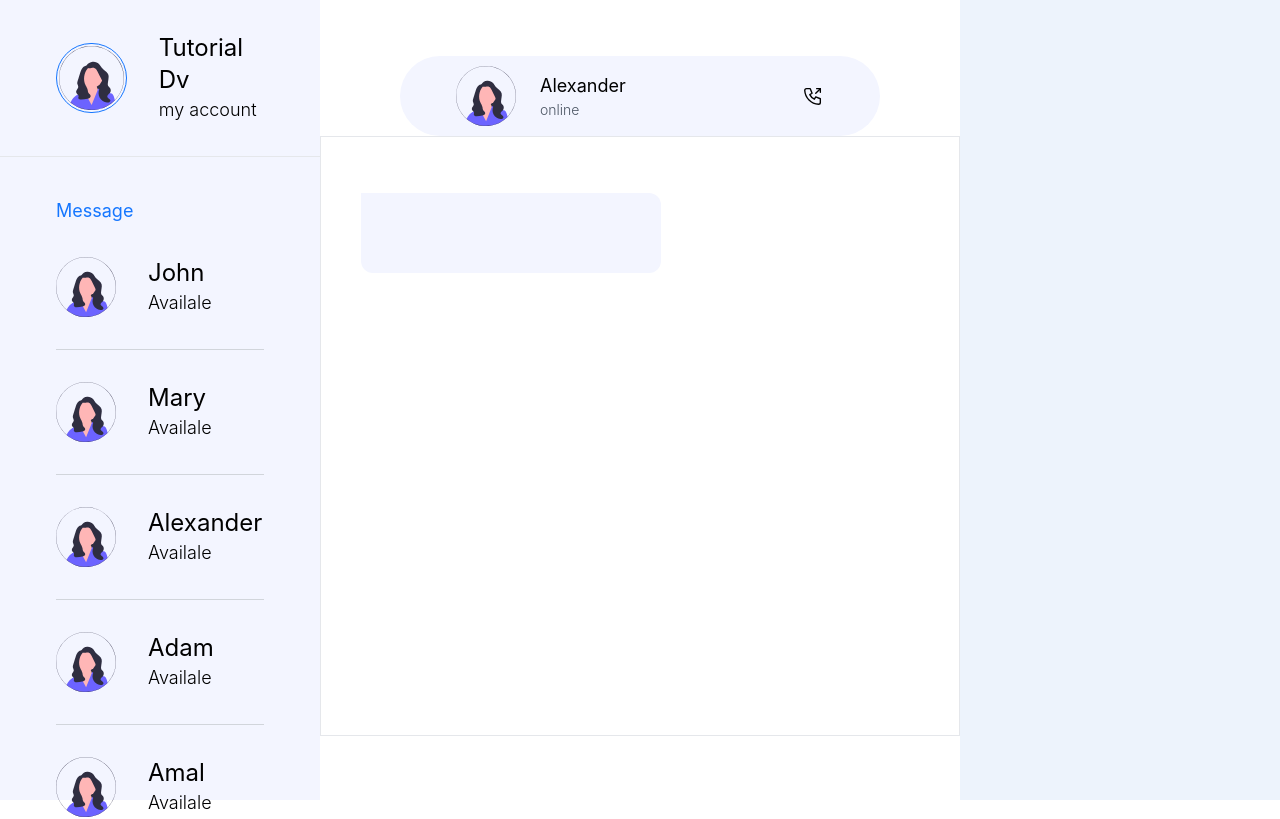
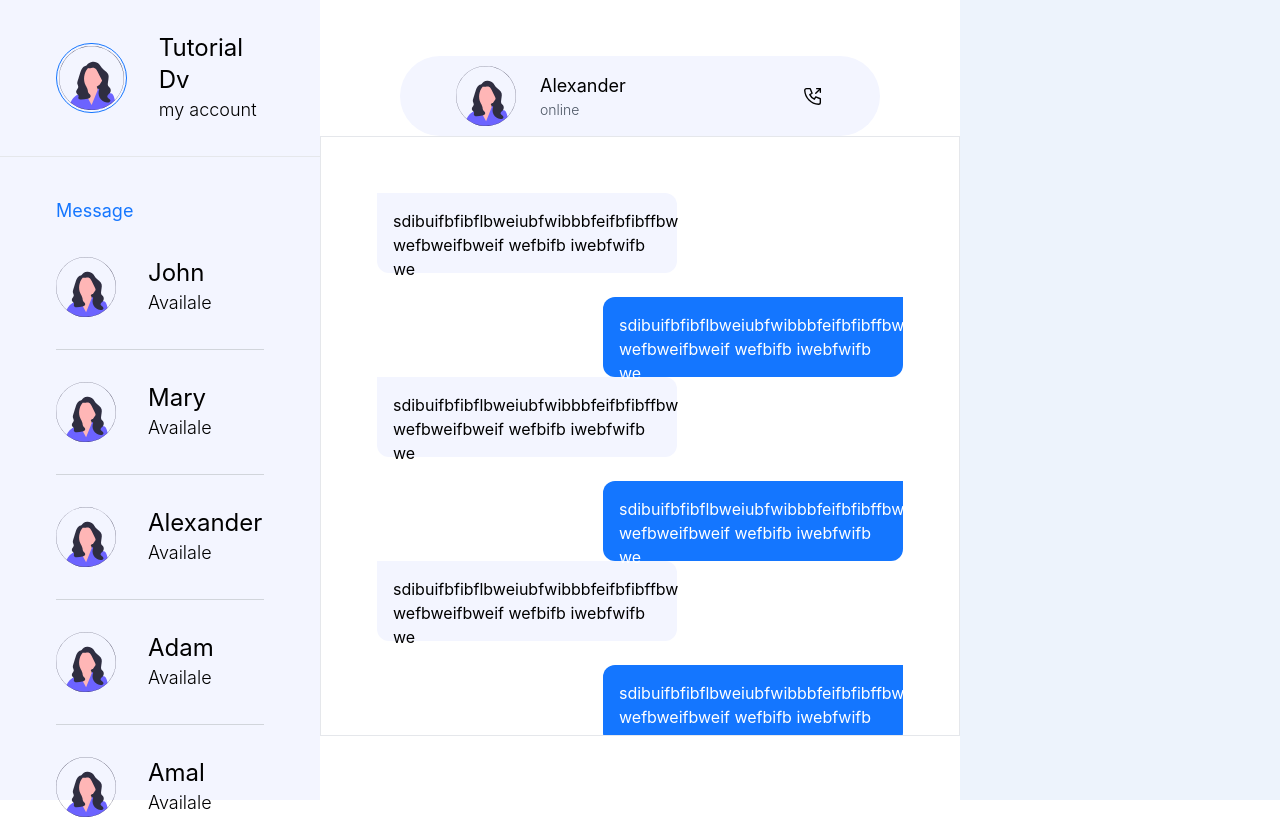
Before and after one commit to IT21239298/MERN-Stack-Messenger-Clone, a React (Create React App) app in the folder client/: page / in a window 1280 px wide. Shown: the top 819 px of the page. Built offline with nearby package versions, Linux system fonts and the light colour scheme.

Commit message:
complete desing chat box

```diff
--- a/client/src/modules/Dashbord/index.js
+++ b/client/src/modules/Dashbord/index.js
@@ -100,8 +100,25 @@ const Dashbord = () => {
           </div>
         </div>
         <div className="h-[75%] border w-full overflow-scroll">
-          <div className="h-[1000px] px-10 py-14">
-            <div className="h-[80px] w-[300px] bg-secondary rounded-b-xl rounded-tr-xl"></div>
+          <div className=" p-14">
+            <div className="h-[80px] w-[300px] bg-secondary rounded-b-xl rounded-tr-xl p-4 mb-6">
+              sdibuifbfibflbweiubfwibbbfeifbfibffbw wefbweifbweif wefbifb iwebfwifb we
+            </div>
+            <div className="h-[80px] w-[300px] bg-primary rounded-b-xl rounded-tl-xl ml-auto p-4 text-white">
+              sdibuifbfibflbweiubfwibbbfeifbfibffbw wefbweifbweif wefbifb iwebfwifb we
+            </div>
+            <div className="h-[80px] w-[300px] bg-secondary rounded-b-xl rounded-tr-xl p-4 mb-6">
+              sdibuifbfibflbweiubfwibbbfeifbfibffbw wefbweifbweif wefbifb iwebfwifb we
+            </div>
+            <div className="h-[80px] w-[300px] bg-primary rounded-b-xl rounded-tl-xl ml-auto p-4 text-white">
+              sdibuifbfibflbweiubfwibbbfeifbfibffbw wefbweifbweif wefbifb iwebfwifb we
+            </div>
+            <div className="h-[80px] w-[300px] bg-secondary rounded-b-xl rounded-tr-xl p-4 mb-6">
+              sdibuifbfibflbweiubfwibbbfeifbfibffbw wefbweifbweif wefbifb iwebfwifb we
+            </div>
+            <div className="h-[80px] w-[300px] bg-primary rounded-b-xl rounded-tl-xl ml-auto p-4 text-white">
+              sdibuifbfibflbweiubfwibbbfeifbfibffbw wefbweifbweif wefbifb iwebfwifb we
+            </div>
           </div>
 
         </div>
```
